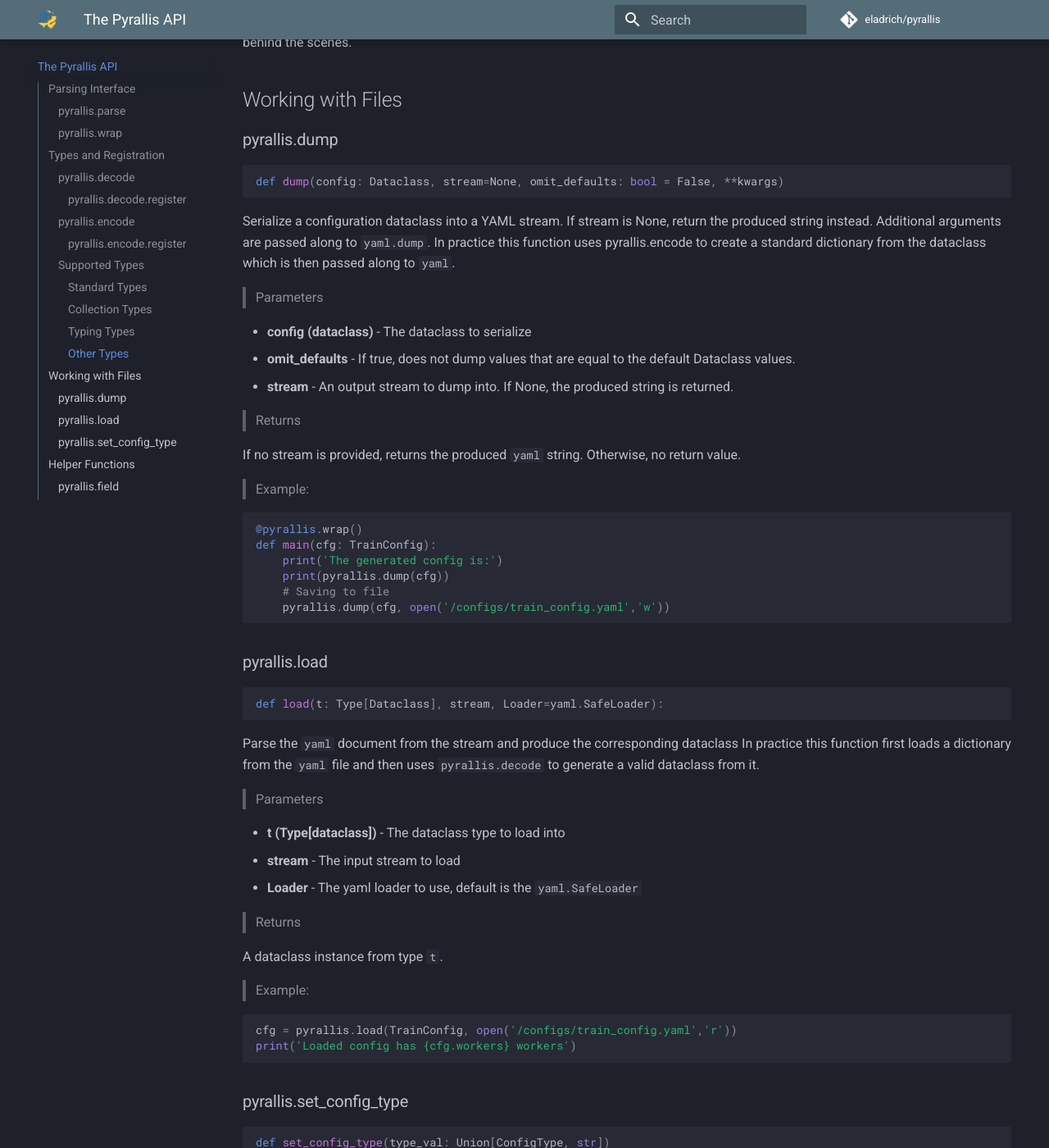
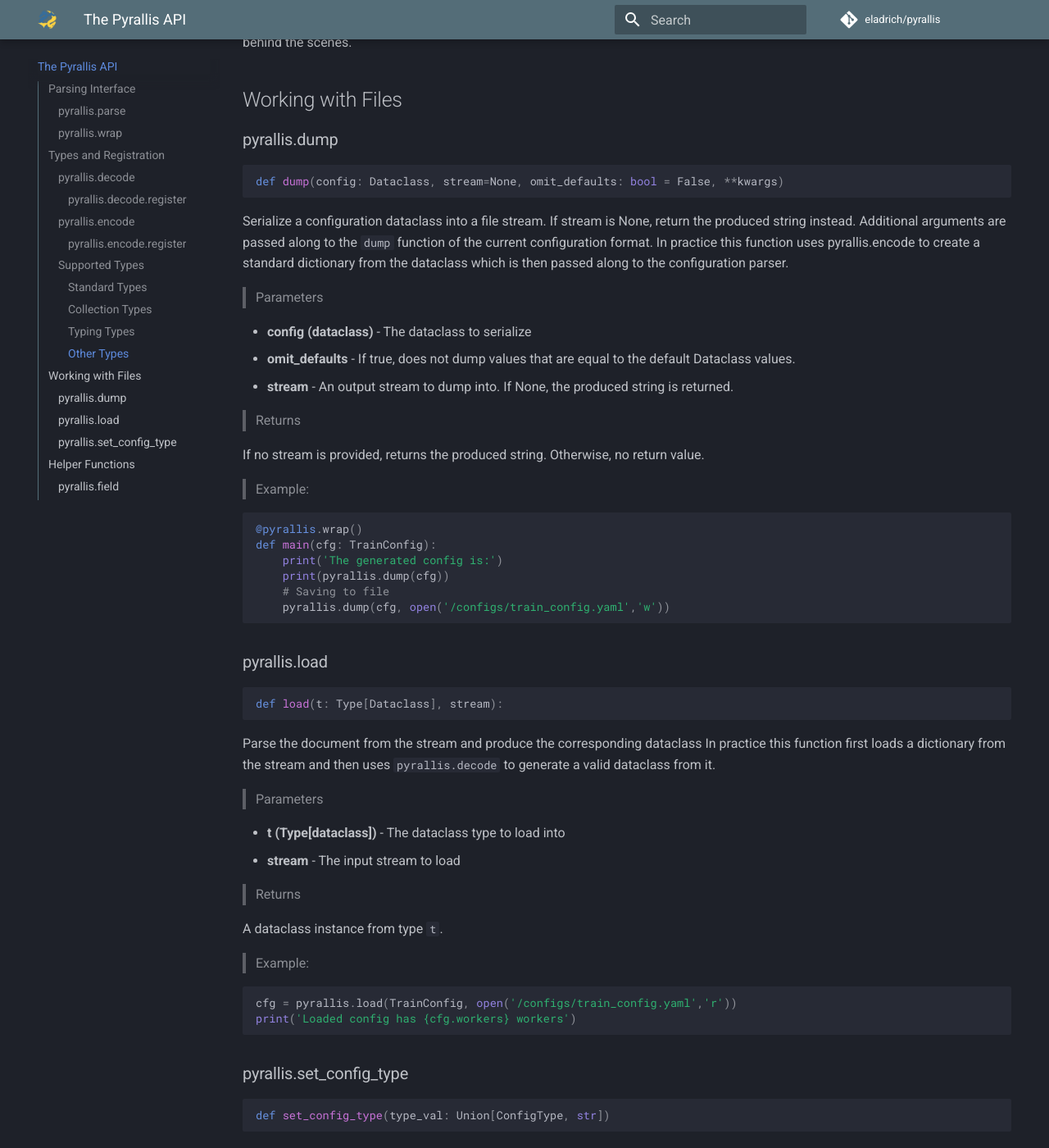
Before and after one commit to eladrich/pyrallis, an MkDocs documentation site: the page built from docs/api.md, in a window 1280 px wide and 1400 px high, scrolled down 7945 px. Shown: the whole window at 82% size. Built offline with MkDocs 1.6.1 and Material for MkDocs 9.7.7, drawn with Linux system fonts in a browser that asks for light colours; emoji names are drawn with the system emoji font; comment, search, counter and statistics services are not loaded.

Commit message:
Minor documentation changes for dump and load :page_with_curl:

````diff
--- a/docs/api.md
+++ b/docs/api.md
@@ -384,8 +384,8 @@ The `pathlib.Path` type is useful for path manipulation, and hence a useful type
 ```python
 def dump(config: Dataclass, stream=None, omit_defaults: bool = False, **kwargs)
 ```
-Serialize a configuration dataclass into a YAML stream. If stream is None, return the produced string instead. Additional arguments are passed along to `yaml.dump`.
-In practice this function uses pyrallis.encode to create a standard dictionary from the dataclass which is then passed along to `yaml`.
+Serialize a configuration dataclass into a file stream. If stream is None, return the produced string instead. Additional arguments are passed along to the `dump` function of the current configuration format.
+In practice this function uses pyrallis.encode to create a standard dictionary from the dataclass which is then passed along to the configuration parser.
 
 > Parameters
 
@@ -396,7 +396,7 @@ In practice this function uses pyrallis.encode to create a standard dictionary f
 
 > Returns
 
-If no stream is provided, returns the produced `yaml` string. Otherwise, no return value.
+If no stream is provided, returns the produced string. Otherwise, no return value.
 
 > Example:
 
@@ -412,16 +412,15 @@ def main(cfg: TrainConfig):
 
 ### pyrallis.load
 ```python
-def load(t: Type[Dataclass], stream, Loader=yaml.SafeLoader):
+def load(t: Type[Dataclass], stream):
 ```
-Parse the `yaml` document from the stream and produce the corresponding dataclass
-In practice this function first loads a dictionary from the `yaml` file and then uses `pyrallis.decode` to generate a valid dataclass from it.
+Parse the document from the stream and produce the corresponding dataclass
+In practice this function first loads a dictionary from the stream and then uses `pyrallis.decode` to generate a valid dataclass from it.
 
 > Parameters
 
 * **t (Type[dataclass])** - The dataclass type to load into
 * **stream** - The input stream to load
-* **Loader** - The yaml loader to use, default is the `yaml.SafeLoader`
 
 
 > Returns
````
